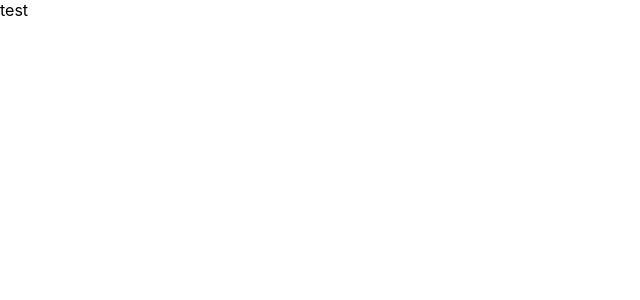
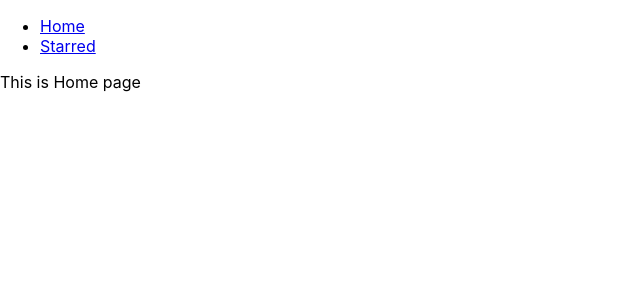
Before and after one commit to malinova/box-office, a React (Create React App) app: page / in a window 1280 px wide. Shown: the top 300 px of the page, without its empty margins (0-640 px from the left). Built offline with nearby package versions, Linux system fonts and the light colour scheme.

Commit message:
Added navbar and created page components. Eslint additions.

```diff
--- a/src/App.js
+++ b/src/App.js
@@ -1,13 +1,19 @@
 import React from 'react';
 import { Routes, Route } from 'react-router-dom';
+import Navs from './components/Navs';
+import Home from './pages/Home';
+import Starred from './pages/Starred';
 
 function App() {
   return (
-    <Routes>
-      <Route path="/" element="test" />
-      <Route path="/starred" element="test2" />
-      <Route path="*" element="This is 404 page" />
-    </Routes>
+    <div>
+      <Navs />
+      <Routes>
+        <Route path="/" element={<Home />} />
+        <Route path="/starred" element={<Starred />} />
+        <Route path="*" element={<div>This is 404 page</div>} />
+      </Routes>
+    </div>
   );
 }
 
--- /dev/null
+++ b/src/components/Navs.js
@@ -0,0 +1,23 @@
+import React from 'react';
+import { Link } from 'react-router-dom';
+
+const LINKS = [
+  { to: '/', text: 'Home' },
+  { to: '/starred', text: 'Starred' },
+];
+
+const Navs = () => {
+  return (
+    <div>
+      <ul>
+        {LINKS.map(item => (
+          <li>
+            <Link to={item.to}>{item.text}</Link>
+          </li>
+        ))}
+      </ul>
+    </div>
+  );
+};
+
+export default Navs;
--- /dev/null
+++ b/src/pages/Home.js
@@ -0,0 +1,7 @@
+import React from 'react';
+
+const Home = () => {
+  return <div>This is Home page</div>;
+};
+
+export default Home;
--- /dev/null
+++ b/src/pages/Starred.js
@@ -0,0 +1,7 @@
+import React from 'react';
+
+const Starred = () => {
+  return <div>This is Starred page</div>;
+};
+
+export default Starred;
```
Also changed, not shown: 2 other files (tests, documents, lock files or other folders).
